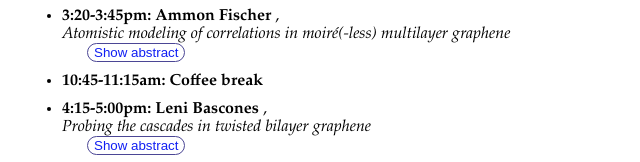
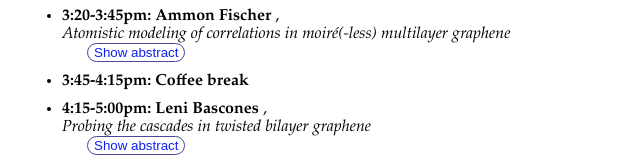
Before and after one commit to roscoff-2024/roscoff-2024.github.io, a plain HTML site: page program.html in a window 1280 px wide. Shown: the part 1708-1870 px from the top of the page, 168-808 px from the left. Drawn offline with Linux system fonts and the light colour scheme.

Commit message:
Update program.html

```diff
--- a/program.html
+++ b/program.html
@@ -346,7 +346,7 @@ The experimental observation of flavor-symmetry broken phases and superconductiv
                 </div>
             </li>
 
-            <li> <strong> 10:45-11:15am: Coffee break </strong>
+            <li> <strong> 3:45-4:15pm: Coffee break </strong>
                 <br>
             </li>
 
```
